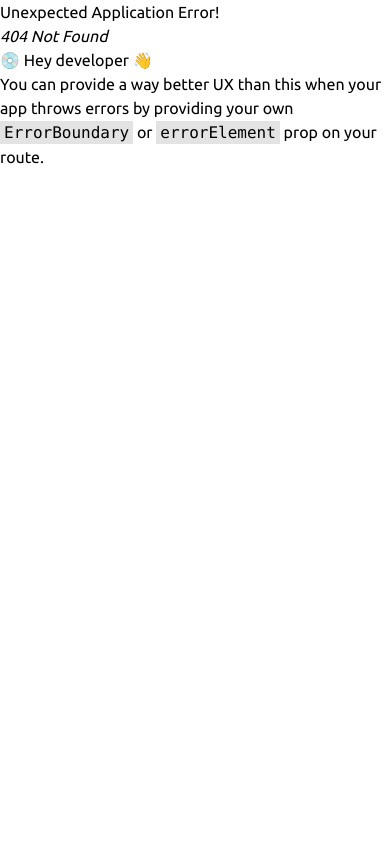
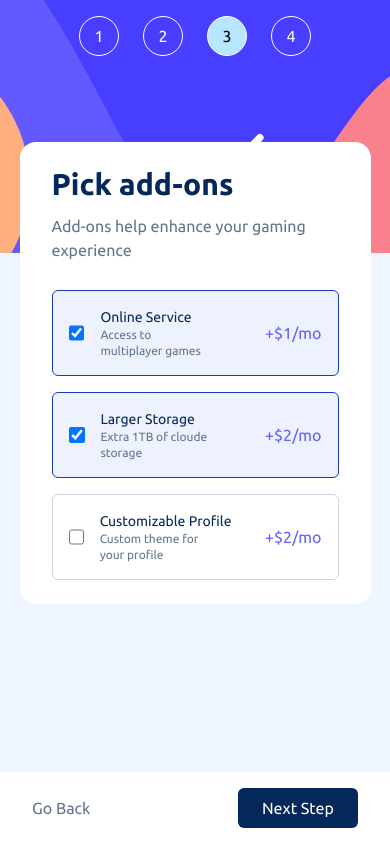
Before and after one commit to Probe-Konto/Multistep-Form, a React (Vite) app: page /multistep-form/addon in a window 390 px wide. Before the commit this address had no page. Built offline with nearby package versions, Linux system fonts and the light colour scheme.

Commit message:
fixing mobile submit button

```diff
--- a/src/App.tsx
+++ b/src/App.tsx
@@ -9,8 +9,8 @@
 
   return (
     <SubContext value={{ subscription, setSubscription }}>
-      <main className="flex items-center justify-center bg-blue-50 md:min-h-screen">
-        <section className="flex flex-col items-center gap-16 bg-blue-50 md:flex-row md:rounded-xl md:bg-white md:p-4">
+      <main className="min-h-screen items-center justify-center bg-blue-50 md:flex">
+        <section className="flex min-h-screen flex-col items-center gap-16 bg-blue-50 md:min-h-auto md:flex-row md:rounded-xl md:bg-white md:p-4">
           <Steps />
 
           <Outlet />
--- a/src/Components/Addon.tsx
+++ b/src/Components/Addon.tsx
@@ -79,7 +79,7 @@
         </div>
       </section>
 
-      <section className="flex max-h-[7rem] w-screen justify-between bg-white px-8 py-4 md:hidden">
+      <section className="mt-auto flex max-h-[7rem] w-screen justify-between bg-white px-8 py-4 md:hidden">
         <button
           className="cursor-pointer text-slate-500"
           onClick={() => navigate(-1)}
--- a/src/Components/Info.tsx
+++ b/src/Components/Info.tsx
@@ -149,7 +149,7 @@
         </Form>
       </section>
 
-      <section className="sticky bottom-0 flex max-h-[7rem] w-screen justify-end bg-white px-8 py-4 md:hidden">
+      <section className="md: mt-auto flex max-h-[7rem] w-screen justify-end bg-white px-8 py-4 md:hidden">
         <button
           onClick={() => formRef.current?.requestSubmit()}
           type="submit"
--- a/src/Components/Plan.tsx
+++ b/src/Components/Plan.tsx
@@ -98,7 +98,7 @@
         </div>
       </section>
 
-      <section className="-mt-[10%] flex max-h-[7rem] w-screen justify-between bg-white px-8 py-4 md:hidden">
+      <section className="mt-auto flex max-h-[7rem] w-screen justify-between bg-white px-8 py-4 md:hidden">
         <button
           className="cursor-pointer text-slate-500"
           onClick={() => navigate(-1)}
--- a/src/Components/Steps.tsx
+++ b/src/Components/Steps.tsx
@@ -15,12 +15,12 @@
       <picture>
         <source
           media="(max-width: 800px)"
-          srcSet="/images/bg-sidebar-mobile.svg"
+          srcSet="../../public/images/bg-sidebar-mobile.svg"
         />
 
         <img
           alt="background image"
-          src="/images/bg-sidebar-desktop.svg"
+          src="../../public/images/bg-sidebar-desktop.svg"
           className="h-[30vh] w-screen object-cover md:h-auto md:w-full"
         />
       </picture>
--- a/src/Components/Summary.tsx
+++ b/src/Components/Summary.tsx
@@ -96,7 +96,7 @@
         </div>
       </section>
 
-      <section className="-mt-[12%] flex max-h-[7rem] w-screen justify-between bg-white px-8 py-4 md:hidden">
+      <section className="mt-auto flex max-h-[7rem] w-screen justify-between bg-white px-8 py-4 md:hidden">
         <button
           className="cursor-pointer text-slate-500"
           onClick={() => navigate(-1)}
--- a/src/router.tsx
+++ b/src/router.tsx
@@ -7,8 +7,7 @@
 import Summary from "./Components/Summary";
 import Thanks from "./Components/Thanks";
 
-export const router = createBrowserRouter(
-  [
+export const router = createBrowserRouter([
   {
     path: "/",
     loader: () => redirect("/multistep-form"),
@@ -26,8 +25,4 @@
       { path: "thanks", element: <Thanks /> },
     ],
   },
-  ],
-  {
-    basename: "/Multistep-Form",
-  },
-);
+]);
--- a/vite.config.ts
+++ b/vite.config.ts
@@ -4,6 +4,5 @@
 
 // https://vite.dev/config/
 export default defineConfig({
-  base: "Multistep-Form",
   plugins: [react(), tailwindcss()],
 });
```
Lines whose indentation alone changed are shown as unchanged.
